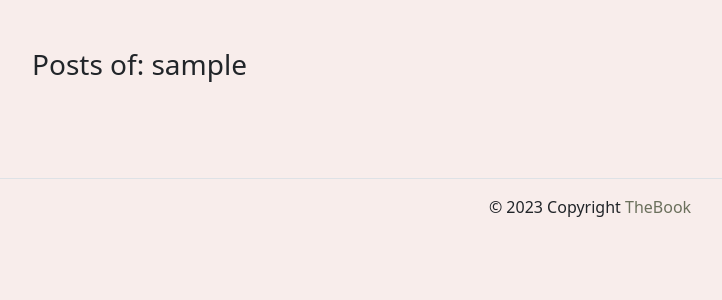
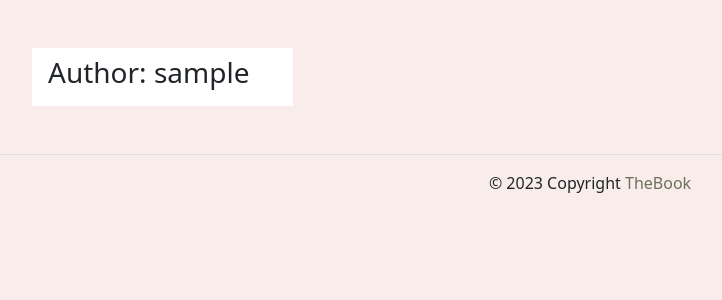
Before and after one commit to nat1905/TheBookDiplom, a Django app: template thebook/templates/posts/profile.html in a window 1280 px wide. Shown: the part 156-456 px from the top of the page, without its empty margins (50-772 px from the left). Run offline with Django 4.2, Linux system fonts and the light colour scheme; the template is opened without the code that fills it: values that come from a table or form of the project are taken from there, others are empty; the visitor is signed in with stand-in values (Sample User, id 1); data comes from the database, SQL or seed files in the repository; parts of the project's set-up code (start-up, migrations or seed data) failed here and were passed over; some libraries are stand-ins or nearby versions.

Commit message:
'templates'

```diff
--- a/thebook/posts/views.py
+++ b/thebook/posts/views.py
@@ -54,7 +54,7 @@ def books(request):
     return render(request, template, context)
 
 
-# Guests page
+# Group page
 def group_posts(request, slug):
     """Group page.
     """
--- a/thebook/templates/posts/profile.html
+++ b/thebook/templates/posts/profile.html
@@ -2,9 +2,14 @@
 {% load static %}
 {% block title %}{{ title }}{% endblock %}
 {% block content %}
-
-<div class="mb-5">
-  <h3>Posts of: {{ author.username }}</h3>
+<div class="row" >
+  <aside class="col-12 col-md-3">
+    <ul class="list-group list-group-flush">
+      <li class="list-group-item">
+        <h3>Author: {{ author.username }}</h3>
+      </li>
+    </ul>
+  </aside>
 </div>
 
 {% for post in page_obj %}
```
